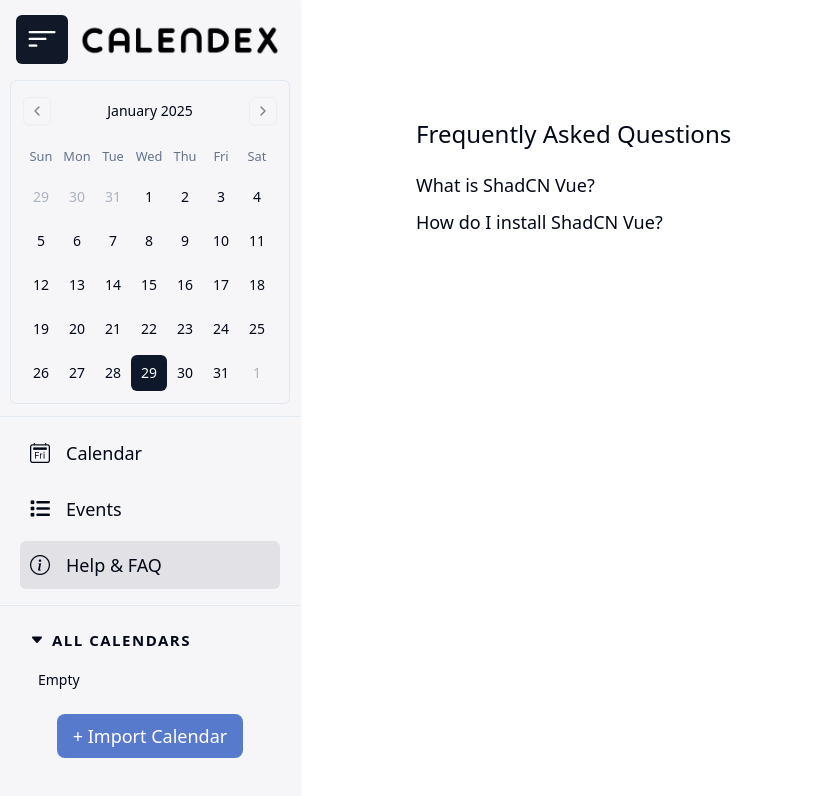
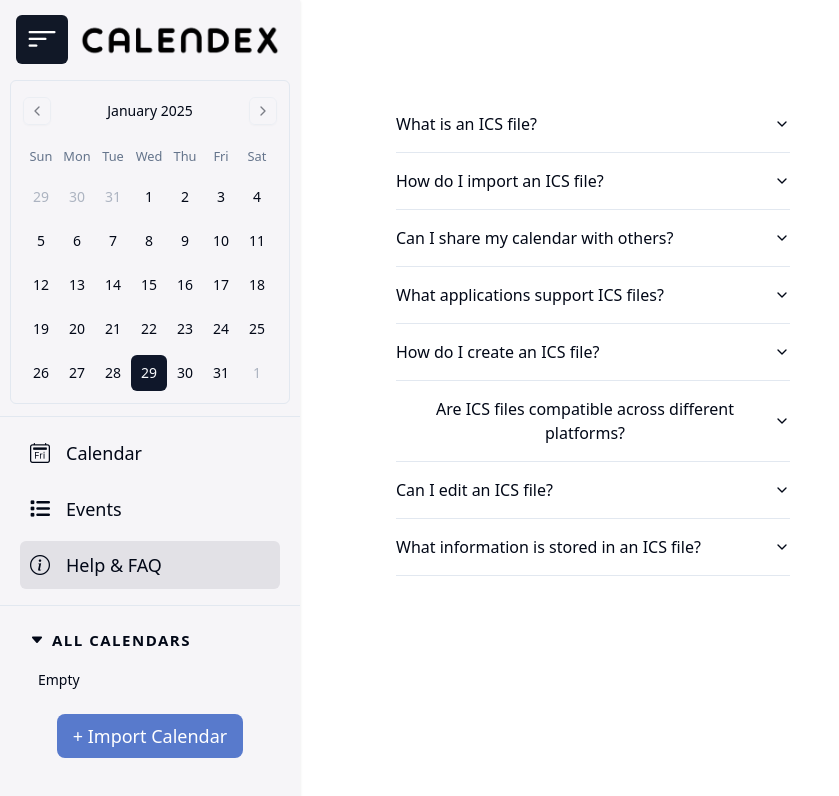
Before and after one commit to danielilievskii/calendex, a Vue app: page /faq in a window 1280 px wide. Shown: the top 796 px of the page, without its empty margins (0-839 px from the left). Built offline with nearby package versions, Linux system fonts and the light colour scheme.

Commit message:
making better FAQ

```diff
--- a/src/components/Faq.vue
+++ b/src/components/Faq.vue
@@ -1,35 +1,39 @@
 <template>
-    <div class="faq">
-        <h1 class="faq-title">Frequently Asked Questions</h1>
-        <div v-for="(item, index) in faqItems" :key="index" class="faq-item">
-            <button @click="toggle(index)" class="faq-question">
-                {{ item.question }}
-            </button>
-            <div v-if="item.open" class="faq-answer">
-                {{ item.answer }}
-            </div>
-        </div>
-    </div>
+    <Accordion type="single" class="w-1/2" collapsible :default-value="defaultValue">
+    <AccordionItem v-for="item in accordionItems" :key="item.value" :value="item.value">
+      <AccordionTrigger>{{ item.title }}</AccordionTrigger>
+      <AccordionContent>
+        {{ item.content }}
+      </AccordionContent>
+    </AccordionItem>
+  </Accordion>
 </template>
 
 <script>
+import { Accordion, AccordionContent, AccordionItem, AccordionTrigger } from '@/components/ui/accordion'
+
 export default {
-    name: 'Faq',
-    data() {
-        return {
-            faqItems: [
-                { question: 'What is ShadCN Vue?', answer: 'ShadCN Vue is a component library for Vue.js.', open: false },
-                { question: 'How do I install ShadCN Vue?', answer: 'You can install it via npm or yarn.', open: false },
-                // Add more FAQ items here
-            ]
-        };
-    },
-    methods: {
-        toggle(index) {
-            this.faqItems[index].open = !this.faqItems[index].open;
-        }
+  components: {
+    Accordion,
+    AccordionContent,
+    AccordionItem,
+    AccordionTrigger
+  },
+  data() {
+    return {
+      accordionItems: [
+        { value: 'item-1', title: 'What is an ICS file?', content: 'An ICS file is a calendar file saved in a universal calendar format used by several email and calendar programs.' },
+        { value: 'item-2', title: 'How do I import an ICS file?', content: 'You can import an ICS file by opening it with your calendar application or by using the import feature within the application.' },
+        { value: 'item-3', title: 'Can I share my calendar with others?', content: 'Yes, you can share your calendar by exporting it as an ICS file and sending it to others.' },
+        { value: 'item-4', title: 'What applications support ICS files?', content: 'Applications like Google Calendar, Apple Calendar, Microsoft Outlook, and many others support ICS files.' },
+        { value: 'item-5', title: 'How do I create an ICS file?', content: 'You can create an ICS file by exporting your calendar from your calendar application.' },
+        { value: 'item-6', title: 'Are ICS files compatible across different platforms?', content: 'Yes, ICS files are designed to be compatible across different platforms and calendar applications.' },
+        { value: 'item-7', title: 'Can I edit an ICS file?', content: 'Yes, you can edit an ICS file using a text editor or within your calendar application.' },
+        { value: 'item-8', title: 'What information is stored in an ICS file?', content: 'An ICS file typically contains event details such as title, date, time, location, and description.' },
+      ]
     }
-};
+  }
+}
 </script>
 
 <style scoped>
--- /dev/null
+++ b/src/components/ui/accordion/Accordion.vue
@@ -0,0 +1,24 @@
+<script setup>
+import { AccordionRoot, useForwardPropsEmits } from 'radix-vue';
+
+const props = defineProps({
+  collapsible: { type: Boolean, required: false },
+  disabled: { type: Boolean, required: false },
+  dir: { type: String, required: false },
+  orientation: { type: String, required: false },
+  asChild: { type: Boolean, required: false },
+  as: { type: null, required: false },
+  type: { type: null, required: false },
+  modelValue: { type: null, required: false },
+  defaultValue: { type: null, required: false },
+});
+const emits = defineEmits(['update:modelValue']);
+
+const forwarded = useForwardPropsEmits(props, emits);
+</script>
+
+<template>
+  <AccordionRoot v-bind="forwarded">
+    <slot />
+  </AccordionRoot>
+</template>
--- /dev/null
+++ b/src/components/ui/accordion/AccordionContent.vue
@@ -0,0 +1,29 @@
+<script setup>
+import { cn } from '@/lib/utils';
+import { AccordionContent } from 'radix-vue';
+import { computed } from 'vue';
+
+const props = defineProps({
+  forceMount: { type: Boolean, required: false },
+  asChild: { type: Boolean, required: false },
+  as: { type: null, required: false },
+  class: { type: null, required: false },
+});
+
+const delegatedProps = computed(() => {
+  const { class: _, ...delegated } = props;
+
+  return delegated;
+});
+</script>
+
+<template>
+  <AccordionContent
+    v-bind="delegatedProps"
+    class="overflow-hidden text-sm transition-all data-[state=closed]:animate-accordion-up data-[state=open]:animate-accordion-down"
+  >
+    <div :class="cn('pb-4 pt-0', props.class)">
+      <slot />
+    </div>
+  </AccordionContent>
+</template>
--- /dev/null
+++ b/src/components/ui/accordion/AccordionItem.vue
@@ -0,0 +1,27 @@
+<script setup>
+import { cn } from '@/lib/utils';
+import { AccordionItem, useForwardProps } from 'radix-vue';
+import { computed } from 'vue';
+
+const props = defineProps({
+  disabled: { type: Boolean, required: false },
+  value: { type: String, required: true },
+  asChild: { type: Boolean, required: false },
+  as: { type: null, required: false },
+  class: { type: null, required: false },
+});
+
+const delegatedProps = computed(() => {
+  const { class: _, ...delegated } = props;
+
+  return delegated;
+});
+
+const forwardedProps = useForwardProps(delegatedProps);
+</script>
+
+<template>
+  <AccordionItem v-bind="forwardedProps" :class="cn('border-b', props.class)">
+    <slot />
+  </AccordionItem>
+</template>
--- /dev/null
+++ b/src/components/ui/accordion/AccordionTrigger.vue
@@ -0,0 +1,39 @@
+<script setup>
+import { cn } from '@/lib/utils';
+import { ChevronDown } from 'lucide-vue-next';
+import { AccordionHeader, AccordionTrigger } from 'radix-vue';
+import { computed } from 'vue';
+
+const props = defineProps({
+  asChild: { type: Boolean, required: false },
+  as: { type: null, required: false },
+  class: { type: null, required: false },
+});
+
+const delegatedProps = computed(() => {
+  const { class: _, ...delegated } = props;
+
+  return delegated;
+});
+</script>
+
+<template>
+  <AccordionHeader class="flex">
+    <AccordionTrigger
+      v-bind="delegatedProps"
+      :class="
+        cn(
+          'flex flex-1 items-center justify-between py-4 font-medium transition-all hover:underline [&[data-state=open]>svg]:rotate-180',
+          props.class,
+        )
+      "
+    >
+      <slot />
+      <slot name="icon">
+        <ChevronDown
+          class="h-4 w-4 shrink-0 transition-transform duration-200"
+        />
+      </slot>
+    </AccordionTrigger>
+  </AccordionHeader>
+</template>
--- /dev/null
+++ b/src/components/ui/accordion/index.js
@@ -0,0 +1,4 @@
+export { default as Accordion } from './Accordion.vue';
+export { default as AccordionContent } from './AccordionContent.vue';
+export { default as AccordionItem } from './AccordionItem.vue';
+export { default as AccordionTrigger } from './AccordionTrigger.vue';
```
